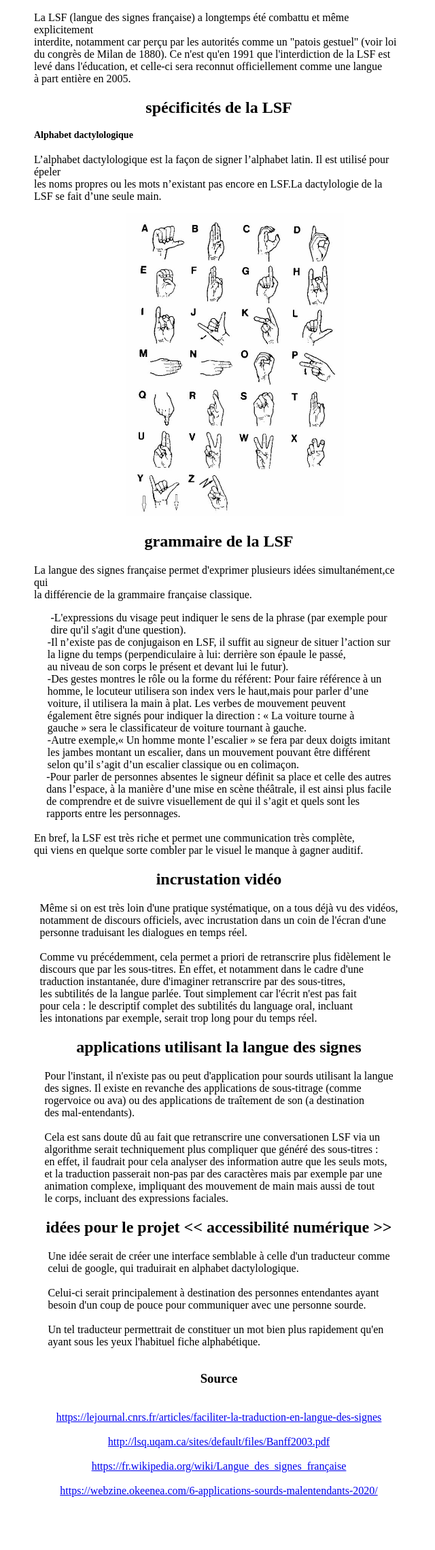
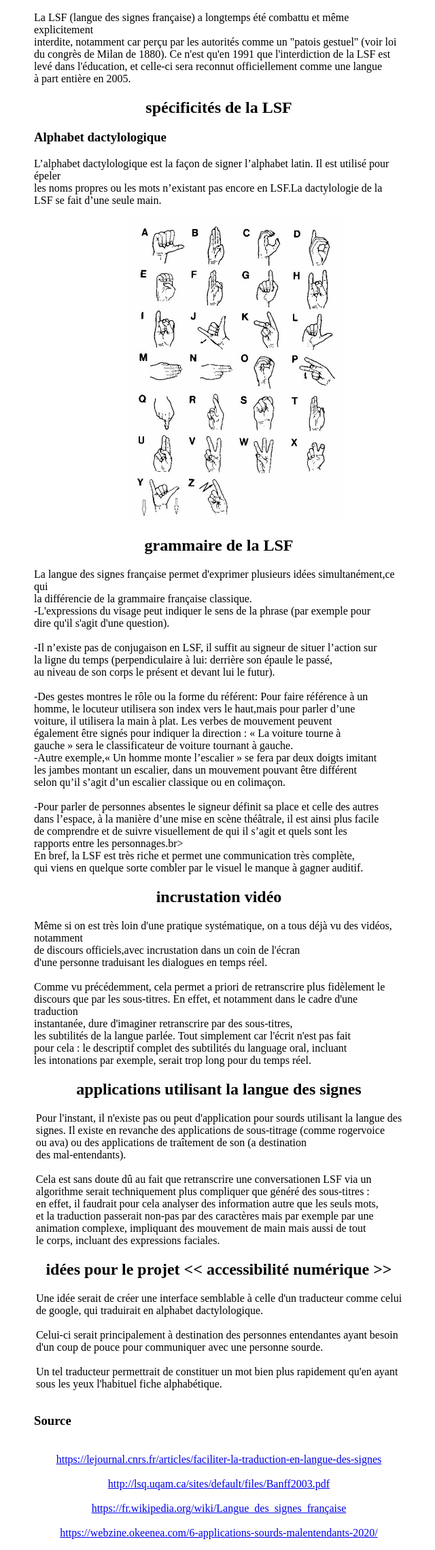
Before and after one commit to Nicolasmaes/a11e, a PHP site: page /lsf/index.php in a window 1280 px wide. Shown: the part 225-2505 px from the top of the page at 68% size, without its empty margins (318-958 px from the left). Before the commit the page ends 2427 px from the top, so only its background shows below. Run offline with PHP 8.4, Linux system fonts and the light colour scheme.

Commit message:
changement

```diff
--- a/lsf/index.php
+++ b/lsf/index.php
@@ -5,7 +5,7 @@
     <meta http-equiv="X-UA-Compatible" content="IE=edge">
     <meta name="viewport" content="width=device-width, initial-scale=1.0">
     <title>Language des signes</title>
-    <link rel="stylesheet" media="screen" href="style.css">
+    <link rel="stylesheet"  href="style.css">
 </head>
 <body>
         <div class="main_lsf">
@@ -34,7 +34,7 @@
             <div class="test">
             <h2>spécificités de la LSF</h2>
 
-            <h4>Alphabet dactylologique</h4>
+            <h3>Alphabet dactylologique</h3>
             <p class="test_para">
                 L’alphabet dactylologique est la façon de signer l’alphabet latin. Il est utilisé pour épeler<br> les noms propres ou les mots n’existant pas encore en LSF.La dactylologie de la<br> LSF se fait d’une seule main.
             </p>
@@ -46,34 +46,33 @@
             <h2>grammaire de la LSF</h2>
             <p class="test_para">
                 La langue des signes française permet d'exprimer plusieurs idées simultanément,ce qui<br> la différencie de la grammaire française classique.
-            <li>-L'expressions du visage peut indiquer le sens de la phrase (par exemple pour <br>dire qu'il s'agit d'une question).</li>
-            <li>-Il n’existe pas de conjugaison en LSF, il suffit au signeur de situer l’action sur<br> la ligne du temps
-            (perpendiculaire à lui:  derrière son épaule le passé,<br> au niveau de son corps le présent et devant lui le futur).</li>
-            <li>-Des gestes montres le rôle ou la forme du référent: Pour faire  référence à un <br>homme, le locuteur utilisera son index vers le  haut,mais pour parler d’une <br>voiture, il utilisera la main à plat. Les verbes de mouvement peuvent <br>également être  signés pour indiquer  la direction :
+            <br>-L'expressions du visage peut indiquer le sens de la phrase (par exemple pour <br>dire qu'il s'agit d'une question).<br>
+            <br>-Il n’existe pas de conjugaison en LSF, il suffit au signeur de situer l’action sur<br> la ligne du temps
+            (perpendiculaire à lui:  derrière son épaule le passé,<br> au niveau de son corps le présent et devant lui le futur).<br>
+            <br>-Des gestes montres le rôle ou la forme du référent: Pour faire  référence à un <br>homme, le locuteur utilisera son index vers le  haut,mais pour parler d’une <br>voiture, il utilisera la main à plat. Les verbes de mouvement peuvent <br>également être  signés pour indiquer  la direction :
                 « La voiture tourne à <br>gauche »  sera le classificateur de voiture tournant à gauche.<br> -Autre exemple,« Un homme monte l’escalier » se fera par deux doigts
-                imitant<br> les jambes montant un escalier, dans un mouvement pouvant être différent<br> selon qu’il s’agit d’un escalier classique ou en colimaçon.</li>
-            <li>-Pour parler de personnes absentes le signeur définit sa place et celle des autres <br>dans l’espace, à la  manière d’une mise en scène théâtrale, il est ainsi plus facile<br> de  comprendre et de suivre visuellement de qui il s’agit et quels sont les <br>rapports entre les personnages.</li><br>
+                imitant<br> les jambes montant un escalier, dans un mouvement pouvant être différent<br> selon qu’il s’agit d’un escalier classique ou en colimaçon.<br>
+            <br>-Pour parler de personnes absentes le signeur définit sa place et celle des autres <br>dans l’espace, à la  manière d’une mise en scène théâtrale, il est ainsi plus facile<br> de  comprendre et de suivre visuellement de qui il s’agit et quels sont les <br>rapports entre les personnages.br><br>
            En bref, la LSF est très riche et permet une communication très complète,<br> qui viens en quelque sorte combler par le visuel le manque à gagner auditif.
             </p>
        </div>
 
             <div class="test">
                 <h2>incrustation vidéo</h2>
-                <p class="test_para">
-                Même si on est très loin d'une pratique systématique, on a tous déjà vu des vidéos,<br> notamment de discours officiels,
-                avec incrustation dans un coin de l'écran d'une<br> personne traduisant les dialogues en temps réel.
-                <br><br>Comme vu précédemment, cela permet a priori de retranscrire plus fidèlement le <br>discours que par les sous-titres.
-                En effet, et notamment dans le cadre d'une<br> traduction instantanée, dure d'imaginer retranscrire par des  sous-titres,<br>
-                les subtilités de la langue parlée.
+             <p class="test_para">
+                Même si on est très loin d'une pratique systématique, on a tous déjà vu des vidéos, notamment<br> de discours officiels,avec incrustation dans un coin de l'écran <br>d'une personne traduisant les dialogues en temps réel.
+             <br><br>Comme vu précédemment, cela permet a priori de retranscrire plus fidèlement le
+                <br>discours que  par les sous-titres.
+                En effet, et notamment dans le cadre d'une traduction <br>instantanée, dure d'imaginer retranscrire par des  sous-titres,<br>les subtilités de la langue parlée.
                 Tout simplement car l'écrit n'est pas fait<br> pour cela : le descriptif complet des subtilités du language oral, incluant<br> les intonations par exemple, serait trop long pour du temps réel.
                 </p>
           </div>
 
                 <div class="test">
                 <h2>applications utilisant la langue des signes</h2>
-                <p class="test_para">
-                Pour l'instant, il n'existe pas ou peut d'application pour sourds utilisant la langue<br> des signes.
-                Il existe en revanche des  applications de sous-titrage (comme<br> rogervoice ou ava)
+            <p class="test_para">
+                Pour l'instant, il n'existe pas ou peut d'application pour sourds utilisant la langue des<br> signes.
+                Il existe en revanche des  applications de sous-titrage (comme rogervoice <br>ou ava)
                 ou des applications de traîtement de son (a destination <br>des mal-entendants).
                 <br><br>Cela est sans doute dû au fait que retranscrire une conversationen LSF via un  <br>algorithme serait
                 techniquement plus compliquer que  généré des sous-titres :<br>  en effet, il faudrait pour cela analyser
@@ -86,12 +85,12 @@
                 <div class="test">
                 <h2>idées pour le projet << accessibilité numérique >></h2>
 
-                <p class="test_para"> Une idée serait de créer une interface semblable à celle d'un traducteur
-                comme <br>celui de google, qui traduirait en alphabet dactylologique.
-                <br><br>Celui-ci serait principalement à destination des personnes entendantes ayant <br>
-                besoin d'un coup de pouce pour communiquer avec une personne sourde.
-                <br><br>Un tel traducteur permettrait de constituer un mot bien plus rapidement qu'en
-                <br>ayant sous les yeux l'habituel fiche alphabétique.
+             <p class="test_para"> Une idée serait de créer une interface semblable à celle d'un traducteur
+                comme celui<br> de google, qui traduirait en alphabet dactylologique.
+             <br><br>Celui-ci serait principalement à destination des personnes entendantes ayant
+                besoin<br> d'un coup de pouce pour communiquer avec une personne sourde.
+             <br><br>Un tel traducteur permettrait de constituer un mot bien plus rapidement qu'en
+               ayant <br> sous les yeux l'habituel fiche alphabétique.
                 </p>
             </div>
 
--- a/lsf/style.css
+++ b/lsf/style.css
@@ -11,22 +11,25 @@
 }
 
 @font-face{
-    font-family: Indie-flower, luciole;
-    src: local("indie-flower-bold"),
-     url(IndieFlowerBold.ttf);
-     src: local("luciole"),
-     url(luciole.ttf);
+    font-family: 'Indie-Flower, Luciole-Regular';
+    src:
+     url('police/IndieFlowerBold.ttf'), format(truetype);
+     src:
+     url('police/LucioleRegular.ttf'), format(truetype);
+   font-weight:normal;
+   font-size:normal;
 }
 
 .h2{
     font-family:"Indie-flower" bold;
-    font-size:15px ;
+    font-size:10px ;
     text-align: center;
+
 }
 
-.h3,h4{
+.h3{
     font-family: "Indie-flower" bold;
-    font-size: 14px ;
+    font-size: 8px ;
 
 }
 
@@ -34,14 +37,6 @@
     font-family: "luciole";
     font-size:20px;
 }
-
-
-.li{
-   font-family: "luciole";
-   text-align: center;
-   font-size:10px;
-   list-style-position: inside;
-    }
 
 .image{
     width: 100%;
@@ -57,7 +52,7 @@
 
 
 
-    .test_para,li,h3,a
+    .test_para,a
     {
         display: flex;
         flex-direction: column;
```
